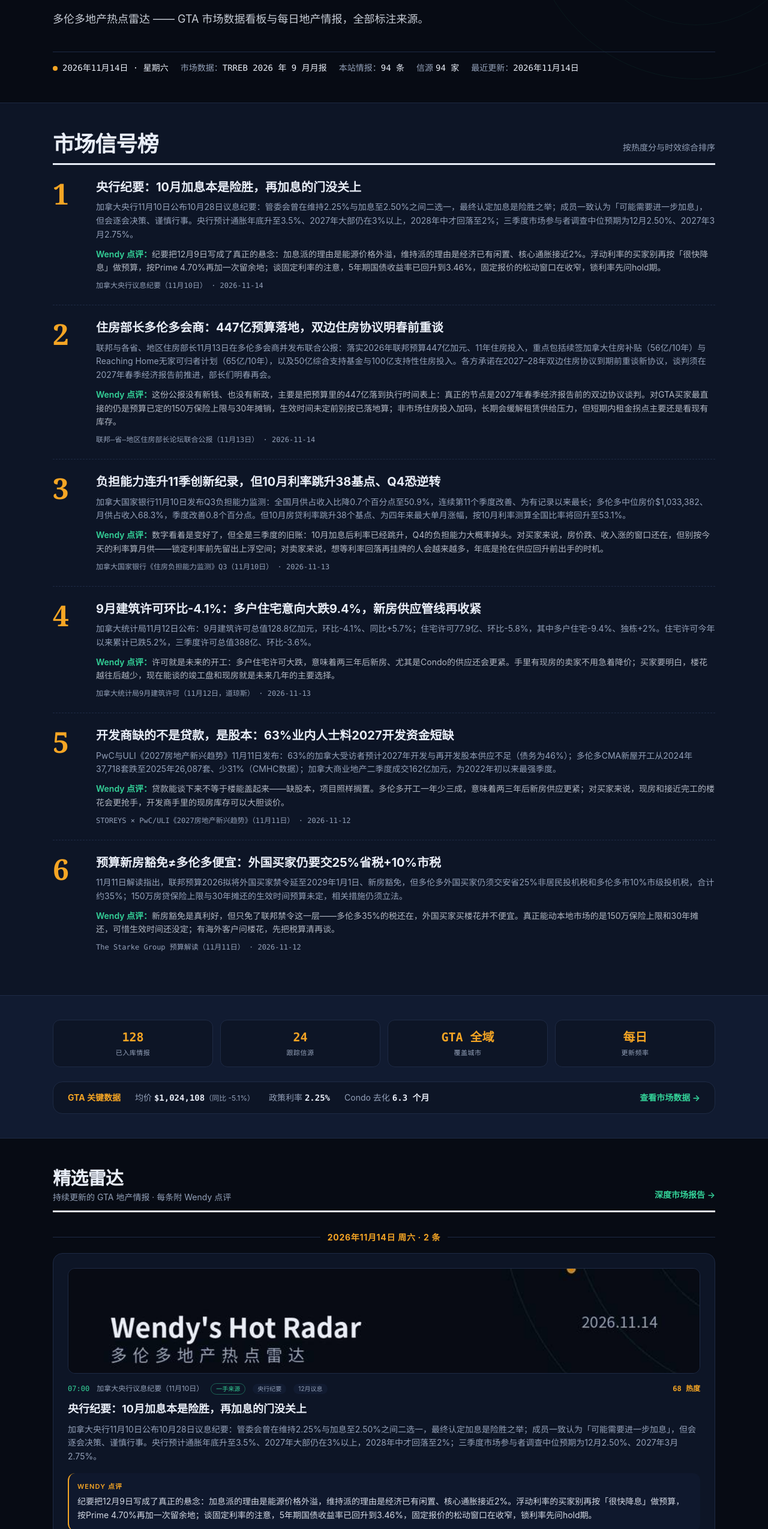
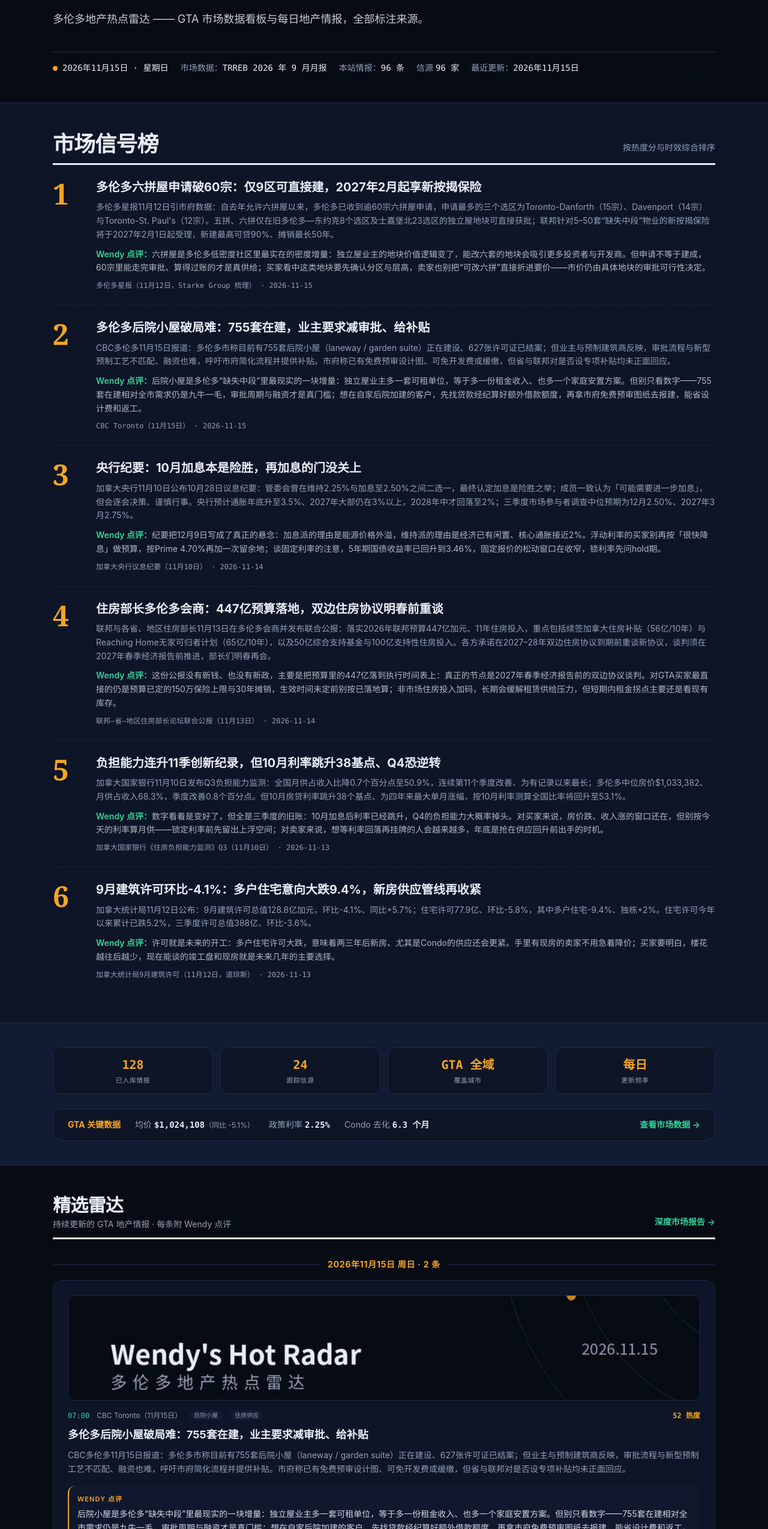
Before and after one commit to wendywangrealestate/wendy-hot-radar, a Next.js app: page / in a window 1280 px wide. Shown: the part 237-2786 px from the top of the page at 60% size. Built offline with nearby package versions, Linux system fonts and the light colour scheme.

Commit message:
每日情报更新 2026-11-15

```diff
--- /dev/null
+++ b/content-inbox/2026-11-15.md
@@ -0,0 +1,54 @@
+# 2026-11-15 每日情报草稿
+
+搜集窗口：2026-11-13 至 2026-11-15 早（过去 24–48 小时）。已上站 2 条，待确认 0 条。
+
+本日新货：CBC 多伦多后院小屋（755 套在建、627 张许可证结案）与多伦多星报六拼屋申请破 60 宗（11 月 12 日报道）——两条都是“缺失中段”小户型供应线的新进展。
+
+## 已上站
+
+### 1. 多伦多后院小屋破局难：755套在建，业主要求减审批、给补贴
+- id: `toronto-laneway-garden-suites-nov2026` ｜ heat 52 ｜ 来源：CBC Toronto（11月15日）
+- 关键数字：755 套后院小屋（laneway / garden suite）在建、627 张许可证已结案；市府称有免费预审设计图、符合条件可免开发费或缓缴；省与联邦对专项补贴均未正面回应。
+- 链接：https://www.europesays.com/canada/293558/
+- 备注：CBC 原文页经 europesays 同步版打开核实（发布 2026-11-15 09:50 UTC，记者 Talia Ricci）。CBC 官网原文未在搜索结果中返回，雷达链接暂用该同步版。heat 按 52 计：报道本身也指出 ADU 只是小角色、解不了全市住房危机。
+
+### 2. 多伦多六拼屋申请破60宗：仅9区可直接建，2027年2月起享新按揭保险
+- id: `toronto-sixplex-60-applications-nov2026` ｜ heat 58 ｜ 来源：多伦多星报（11月12日，Starke Group 11月13日梳理）
+- 关键数字：六拼屋申请逾 60 宗；Toronto-Danforth 15 宗、Davenport 14 宗、Toronto-St. Paul's 12 宗居前；五拼、六拼仅旧多伦多—东约克 8 选区 + 士嘉堡北 23 选区的独立屋地块可直接获批；联邦 5–50 套物业新按揭保险 2027 年 2 月 1 日起受理，新建最高 90% LTV、摊销最长 50 年。
+- 链接：https://larisa.thestarkegroup.com/blog/toronto-sixplexes-pass-60-applications-where-six-unit-homes-are-allowed-and-what-it-means
+- 备注：Starke Group 梳理页已打开核实（发布 2026-11-13），逐项对照市府分区 by-law 654-2025 与财政部保险参数。星报原文为付费墙、未返回直接链接，雷达链接用该梳理页。此前雷达无六拼屋条目，不重复。逾半数六拼申请同时申请了后院小屋，与今日第 1 条呼应。
+
+## 考虑过、未上站
+
+### CREA 10 月全国数据（仍待确认）
+- 处理：官方月度新闻稿按日程 11 月 17 日（周二）发布，截至今早仍无新闻稿、无主流媒体报道。creastats 门户数字与昨日一致（安省成交 14,053 套、同比-8.7%，均价 $801,634、同比-3.5%）。按体例继续不上站，留待 11 月 17 日发布后核对再上。
+
+### CMHC 10 月开工数据
+- 下次发布为 2026 年 11 月 17 日，今日无新数据。
+
+### Urbanation Q3 新 Condo 批量买家
+- 处理：Q3 销量 760 套、批量买家 339 套（45%）、$763/呎低原价 40%、竣工未售 5,127 套等数字已于 11 月 4 日以 Urbanation Q3 条目上站；11 月 15 日 colossis.io 一篇所谓“未售超 2.2 万套、21 个月库存”的文章与 Urbanation 官方数字直接冲突（5,127 套竣工未售），且该站为 AI 内容农场、引用的是 2023 年四季度旧数据，不采用、不上站。
+
+### Rentals.ca 11 月全国租金报告
+- 处理：多伦多 10 月租金 $2,590、同比+1.6%、终结 32 个月连跌，已于 11 月 6 日以 `rentals-ca-nov2026-rent-turn` 上站；无新发布。
+
+### 房贷利率报价板（11 月 14–15 日）
+- 处理：最优 5 年固定约 4.14%（Mortgage Squad 11 月 12 日）、prime 4.70%、5 年期国债约 3.46%，与 11 月 10 日已上站 `mortgage-rates-easing-nov2026` 基本一致，无新决议，不单独成条。
+
+### Bridle Path 新盘（95 Developments，Bayview & York Mills）
+- 处理：价单落款 2026 年 8 月 6 日，属 8 月已开盘项目（130 套、$528,345 起、2028 年春入住），非 24–48 小时内新发布，不上站。
+
+### Zolo / Valery / WOWA 11 月滚动报告
+- 处理：均为 10 月 TRREB 数据的不同切面与滚动更新（镇屋中位 $786,000、独立屋均价 $1,603,886 等已上站），无新结构性数字，不上站。
+
+### Team KP“房价见底了吗”（11 月 13 日）
+- 处理：经纪博客对 10 月数据的综述，无新数字；引用的 CMHC 供应报告（多伦多市上半年仅开工 156 套公寓）已上站，不上站。
+
+## 市场数据页
+- 今日无新的结构性数据可改 headline 指标：两条均为市政供应进展、非月度/季度统计；CREA 10 月数据与 CMHC 开工均待 11 月 17 日。`data/market.ts`、`marketUpdatedAt` 与首页横幅均价（$1,024,108）未动。
+
+## 部署状态（需注意）
+- 线上站 https://wendy-hot-radar.vercel.app 仍显示 11 月 8 日内容，11 月 9–15 日的提交均未上线；等上线条目现为 19 条（11 月 9 日 4 条、10 日 4 条、11 日 3 条、12 日 2 条、13 日 2 条、14 日 2 条、15 日 2 条）。
+- Vercel MCP 连接器路线已确认是死胡同（11 月 12–13 日结论：`wendywang` 团队 scope 403，且 `data/radar.ts` 已超 `call-tool` 单参数 128KB 上限）。今日不再重试。
+- GitHub 已是最新（待本次提交）；Mac 脚本部署仍是唯一已确认的替代路径（脚本 11 月 10 日已发给 Wendy，尚未确认运行）。
+- Drive 每日总结图待上传（见下）。
--- a/data/radar.ts
+++ b/data/radar.ts
@@ -19,6 +19,50 @@ export interface RadarItem {
 }
 
 export const radarItems: RadarItem[] = [
+  {
+    "id": "toronto-laneway-garden-suites-nov2026",
+    "date": "2026-11-15",
+    "time": "07:00",
+    "source": "CBC Toronto（11月15日）",
+    "firstHand": false,
+    "tags": [
+      "后院小屋",
+      "住房供应"
+    ],
+    "heat": 52,
+    "points": [
+      "755套后院小屋在建中",
+      "627张许可证已结案",
+      "审批慢、融资难仍卡脖子"
+    ],
+    "image": "/summaries/toronto-laneway-garden-suites-nov2026.jpg",
+    "title": "多伦多后院小屋破局难：755套在建，业主要求减审批、给补贴",
+    "summary": "CBC多伦多11月15日报道：多伦多市称目前有755套后院小屋（laneway / garden suite）正在建设、627张许可证已结案；但业主与预制建筑商反映，审批流程与新型预制工艺不匹配、融资也难，呼吁市府简化流程并提供补贴。市府称已有免费预审设计图、可免开发费或缓缴，但省与联邦对是否设专项补贴均未正面回应。",
+    "wendyNote": "后院小屋是多伦多“缺失中段”里最现实的一块增量：独立屋业主多一套可租单位，等于多一份租金收入、也多一个家庭安置方案。但别只看数字——755套在建相对全市需求仍是九牛一毛，审批周期与融资才是真门槛；想在自家后院加建的客户，先找贷款经纪算好额外借款额度，再拿市府免费预审图纸去报建，能省设计费和返工。",
+    "url": "https://www.europesays.com/canada/293558/"
+  },
+  {
+    "id": "toronto-sixplex-60-applications-nov2026",
+    "date": "2026-11-15",
+    "time": "07:00",
+    "source": "多伦多星报（11月12日，Starke Group 梳理）",
+    "firstHand": false,
+    "tags": [
+      "六拼屋",
+      "多户住宅"
+    ],
+    "heat": 58,
+    "points": [
+      "六拼申请已超60宗",
+      "仅9个选区可直接建",
+      "2027年2月起可投保90%"
+    ],
+    "image": "/summaries/toronto-sixplex-60-applications-nov2026.jpg",
+    "title": "多伦多六拼屋申请破60宗：仅9区可直接建，2027年2月起享新按揭保险",
+    "summary": "多伦多星报11月12日引市府数据：自去年允许六拼屋以来，多伦多已收到逾60宗六拼屋申请，申请最多的三个选区为Toronto-Danforth（15宗）、Davenport（14宗）与Toronto-St. Paul's（12宗）。五拼、六拼仅在旧多伦多—东约克8个选区及士嘉堡北23选区的独立屋地块可直接获批；联邦针对5–50套“缺失中段”物业的新按揭保险将于2027年2月1日起受理，新建最高可贷90%、摊销最长50年。",
+    "wendyNote": "六拼屋是多伦多低密度社区里最实在的密度增量：独立屋业主的地块价值逻辑变了，能改六套的地块会吸引更多投资者与开发商。但申请不等于建成，60宗里能走完审批、算得过账的才是真供给；买家看中这类地块要先确认分区与层高，卖家也别把“可改六拼”直接折进要价——市价仍由具体地块的审批可行性决定。",
+    "url": "https://larisa.thestarkegroup.com/blog/toronto-sixplexes-pass-60-applications-where-six-unit-homes-are-allowed-and-what-it-means"
+  },
   {
     "id": "boc-deliberations-nov2026",
     "date": "2026-11-14",
```
Also changed, not shown: public/summaries/toronto-laneway-garden-suites-nov2026.jpg (added), public/summaries/toronto-sixplex-60-applications-nov2026.jpg (added).
